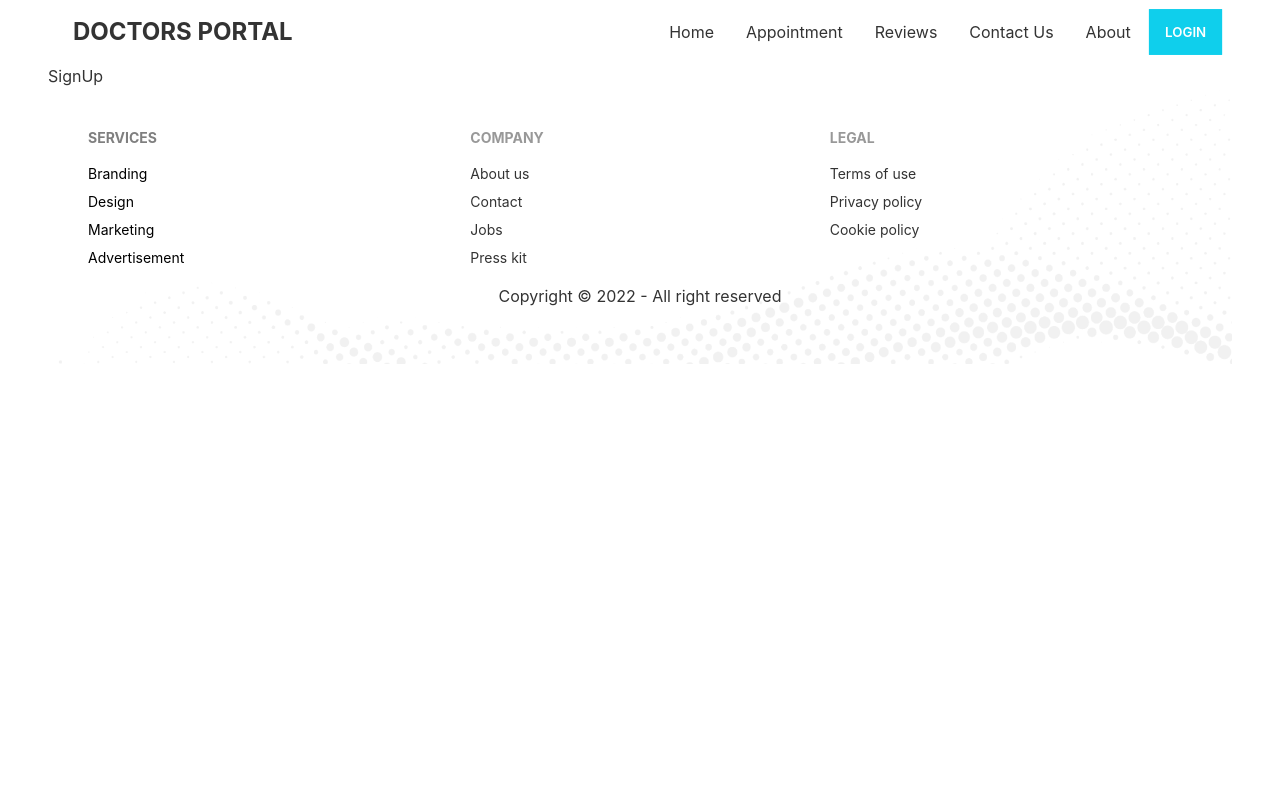
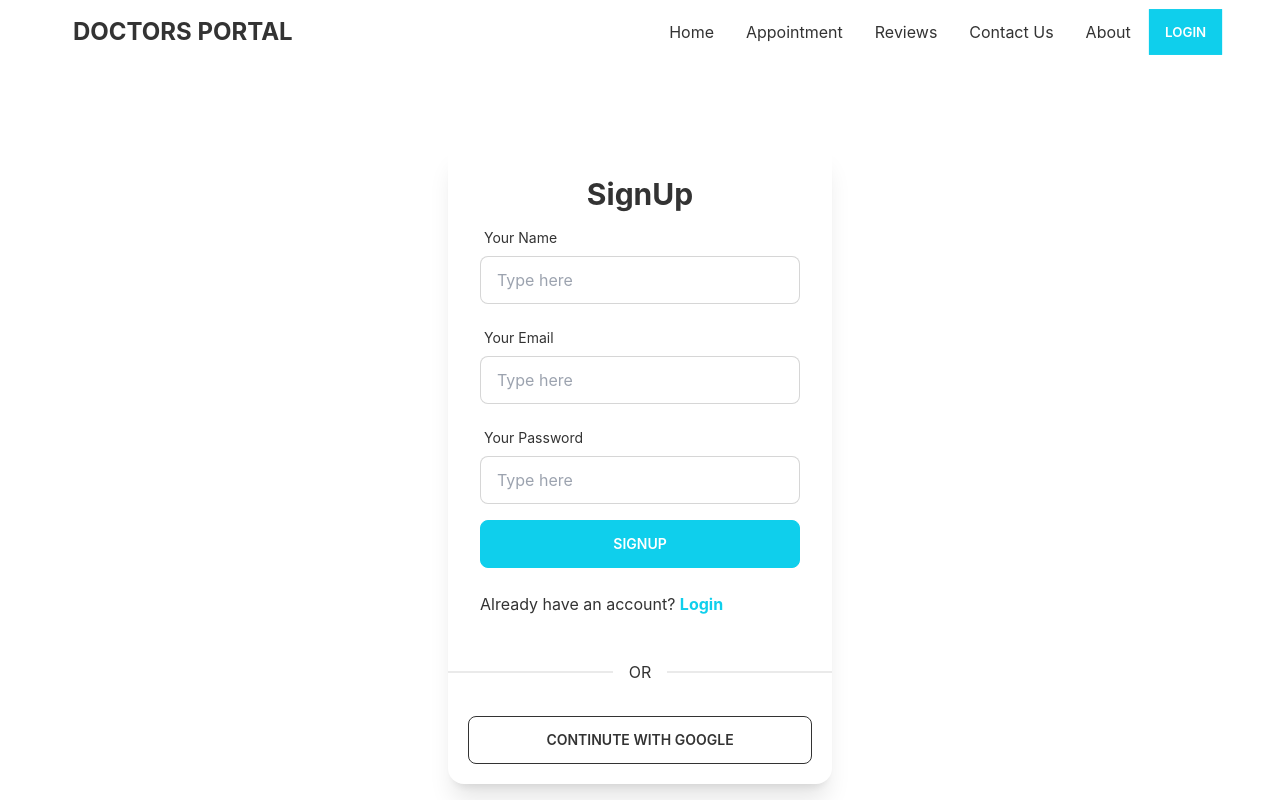
Before and after one commit to abyusuft/doctors-portal-client, a React (Create React App) app: page /signup in a window 1280 px wide. Shown: the top 800 px of the page. Built offline with nearby package versions, Linux system fonts and the light colour scheme; no server answers.

Commit message:
signup updated

```diff
--- a/src/components/Pages/Appointment/BookingModal.js
+++ b/src/components/Pages/Appointment/BookingModal.js
@@ -1,8 +1,11 @@
 import React from 'react';
 import { format } from 'date-fns';
+import auth from '../../../firebase.init';
+import { useAuthState } from 'react-firebase-hooks/auth';
 
 const BookingModal = ({ treatment, date, setTreatment }) => {
     const { name, slots } = treatment;
+    const [user] = useAuthState(auth);
 
     const handleBooking = event => {
         event.preventDefault();
@@ -24,8 +27,8 @@ const BookingModal = ({ treatment, date, setTreatment }) => {
                                 slots.map(slot => <option value={slot}>{slot}</option>)
                             }
                         </select>
-                        <input type="text" name='name' placeholder="Your Name" class="input input-bordered w-full max-w-xs" />
-                        <input type="email" name='email' placeholder="Type Email" class="input input-bordered w-full max-w-xs" />
+                        <input type="text" name='name' disabled value={user?.displayName} class="input input-bordered w-full max-w-xs" />
+                        <input type="email" name='email' disabled value={user?.email} class="input input-bordered w-full max-w-xs" />
                         <input type="text" name='phone' placeholder="Type Phone Number" class="input input-bordered w-full max-w-xs" />
                         <input type="submit" class="btn btn-primary w-full max-w-xs" />
                     </form>
--- a/src/components/Pages/Header/Header.js
+++ b/src/components/Pages/Header/Header.js
@@ -1,14 +1,24 @@
+import { signOut } from 'firebase/auth';
 import React from 'react';
+import { useAuthState } from 'react-firebase-hooks/auth';
 import { Link } from 'react-router-dom';
+import auth from '../../../firebase.init';
 
 const Header = () => {
+
+    const [user, loading, error] = useAuthState(auth);
+
+    const handleSignout = () => {
+        signOut(auth);
+        console.log('signout Successfull')
+    }
     const menuItems = <>
         <li><Link to='/'>Home</Link></li>
         <li><Link to='/appointment'>Appointment</Link></li>
         <li><Link to='/reviews'>Reviews</Link></li>
         <li><Link to='/contact'>Contact Us</Link></li>
         <li><Link to='/about'>About</Link></li>
-        <li><Link to='/login' className='btn btn-primary text-white'>Login</Link></li>
+        {user ? <li><span className='btn btn-primary text-white' onClick={handleSignout}>Sign Out</span></li> : <li><Link to='/login' className='btn btn-primary text-white'>Login</Link></li>}
     </>
     return (
         <div className='container mx-auto'>
--- a/src/components/Pages/Login/Login.js
+++ b/src/components/Pages/Login/Login.js
@@ -8,7 +8,7 @@ const Login = () => {
     const [signInWithGoogle, user, loading, error] = useSignInWithGoogle(auth);
     const [sendPasswordResetEmail, sending, rError] = useSendPasswordResetEmail(auth);
     const [signInWithEmailAndPassword, lUser, lLoading, lError,] = useSignInWithEmailAndPassword(auth);
-    const { register, formState: { errors }, handleSubmit } = useForm();
+    const { register, formState: { errors }, handleSubmit, reset } = useForm();
 
 
     if (loading || lLoading) {
@@ -17,13 +17,14 @@ const Login = () => {
     if (user) {
         console.log(user);
     }
+    if (error || rError) {
+        console.log(error, rError)
+    }
     const onSubmit = (data, e) => {
-        e.preventDefault();
-        console.log(data)
         signInWithEmailAndPassword(data.email, data.password);
+        reset();
 
 
-        e.value.reset();
     };
 
 
@@ -88,6 +89,7 @@ const Login = () => {
                         </div>
                         <input type="submit" className='btn btn-primary text-white w-full max-w-xs' value='Login' />
                     </form>
+                    <p>{error || rError}</p>
                     <p className='mt-4'>New to Doctors Portal? <Link to='/signup' className='text-primary font-bold'>SignUp</Link></p>
                     <p className='mt-1'>Forgot Your Password? <span onClick={() => sendPasswordResetEmail(console.log('Delete Console and replace with variable'))} style={{ cursor: "pointer" }} className='pointer text-primary font-bold'>Reset</span></p>
                 </div>
--- a/src/components/Pages/Login/SignUp.js
+++ b/src/components/Pages/Login/SignUp.js
@@ -1,9 +1,118 @@
 import React from 'react';
+import { useCreateUserWithEmailAndPassword, useSignInWithGoogle } from 'react-firebase-hooks/auth';
+import { useForm } from 'react-hook-form';
+import { Link } from 'react-router-dom';
+import auth from '../../../firebase.init';
 
 const SignUp = () => {
+    const [signInWithGoogle, user, loading, error] = useSignInWithGoogle(auth);
+    const [createUserWithEmailAndPassword, eUser, eLoading, eError,] = useCreateUserWithEmailAndPassword(auth);
+    const { register, formState: { errors }, handleSubmit } = useForm();
+
+
+    if (loading || eLoading) {
+        return <button class="btn btn-square loading"></button>;
+    }
+    if (user || eUser) {
+        console.log(user);
+    }
+    const onSubmit = (data, event) => {
+        createUserWithEmailAndPassword(data.email, data.password);
+
+
+        event.target.reset();
+    };
+
     return (
-        <div>
-            <h2>SignUp </h2>
+        <div className='flex justify-center items-center min-h-screen'>
+            <div className="card w-96 bg-base-100 shadow-xl">
+                <div className="card-body">
+                    <h2 className="text-center text-3xl font-bold">SignUp</h2>
+                    <form onSubmit={handleSubmit(onSubmit)}>
+
+                        <div className="form-control w-full max-w-xs">
+                            <label className="label">
+                                <span className="label-text">Your Name</span>
+                            </label>
+                            <input
+                                {...register("name", {
+                                    required: {
+                                        value: true,
+                                        message: "Name is Required"
+                                    }
+                                })}
+                                type="text"
+                                placeholder="Type here"
+                                className="input input-bordered w-full max-w-xs" />
+                            <label className="label">
+                                <span className="label-text-alt text-red-500">{errors.name?.type === 'required' && `${errors?.name?.message}`}</span>
+                            </label>
+                        </div>
+                        <div className="form-control w-full max-w-xs">
+                            <label className="label">
+                                <span className="label-text">Your Email</span>
+                            </label>
+                            <input
+                                {...register("email", {
+                                    required: {
+                                        value: true,
+                                        message: "Email is Required"
+                                    },
+                                    pattern: {
+                                        value: /[A-Za-z]{3}/,
+                                        message: 'Provide a valid Email'
+                                    }
+                                })}
+                                type="email"
+                                placeholder="Type here"
+                                className="input input-bordered w-full max-w-xs" />
+                            <label className="label">
+                                <span className="label-text-alt text-red-500">{errors.email?.type === 'required' && `${errors?.email?.message}`}</span>
+                                <span className="label-text-alt text-red-500">{errors.email?.type === 'parrern' && `${errors?.email?.message}`}</span>
+                            </label>
+                        </div>
+                        <div className="form-control w-full max-w-xs">
+                            <label className="label">
+                                <span className="label-text">Your Password</span>
+                            </label>
+                            <input
+                                {...register("password", {
+                                    required: {
+                                        value: true,
+                                        message: "Password is Required"
+                                    },
+                                    pattern: {
+                                        value: /[A-Za-z]{3}/,
+                                        message: 'Provide a valid Password'
+                                    },
+                                    minLength: {
+                                        value: 6,
+                                        message: 'Must be 6 characters or longer'
+                                    }
+                                })}
+                                type="password"
+                                placeholder="Type here"
+                                className="input input-bordered w-full max-w-xs" />
+                            <label className="label">
+                                <span className="label-text-alt text-red-500">{errors.password?.type === 'required' && `${errors?.password?.message}`}</span>
+                                <span className="label-text-alt text-red-500">{errors.password?.type === 'parrern' && `${errors?.password?.message}`}</span>
+                                <span className="label-text-alt text-red-500">{errors.password?.type === 'minLength' && `${errors?.password?.message}`}</span>
+                            </label>
+                        </div>
+                        <input type="submit" className='btn btn-primary text-white w-full max-w-xs' value='SignUp' />
+                    </form>
+                    <p className='mt-4'>Already have an account? <Link to='/login' className='text-primary font-bold'>Login</Link></p>
+
+                </div>
+
+
+                <div className="divider">OR</div>
+                <button onClick={() => signInWithGoogle()}
+                    className="btn btn-outline m-5">Continute With Google</button>
+
+            </div>
+
+
         </div>
     );
 };
```
